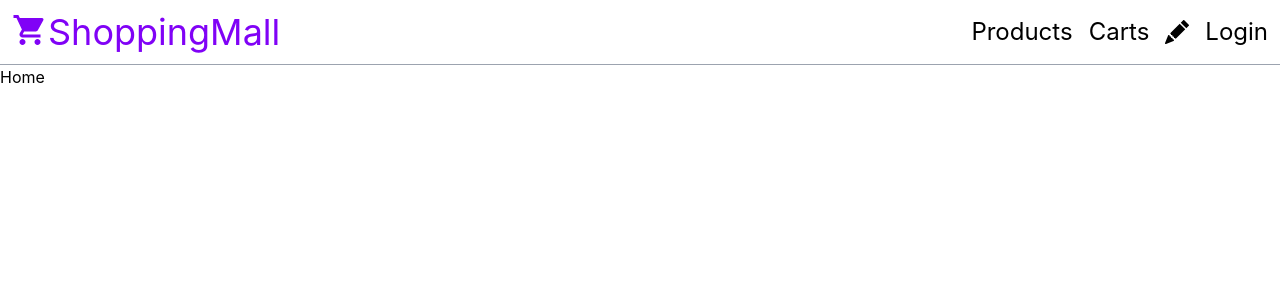
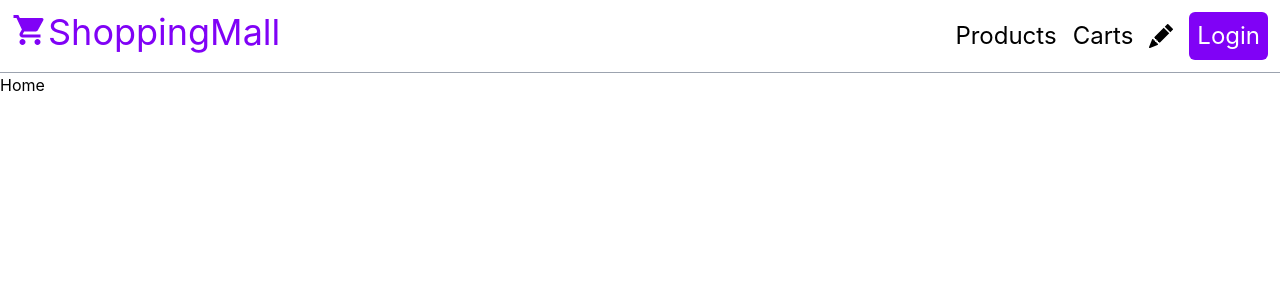
Before and after one commit to dydals3440/ShoppingMall, a React (Create React App) app: page / in a window 1280 px wide. Shown: the top 300 px of the page. Built offline with nearby package versions, Linux system fonts and the light colour scheme; no server answers.

Commit message:
style: login/logout btn

```diff
--- a/src/components/Header.jsx
+++ b/src/components/Header.jsx
@@ -24,11 +24,21 @@ export const Header = () => {
           <BsFillPencilFill />
         </Link>
         {!user ? (
-          <button onClick={login}>Login</button>
+          <button
+            className='bg-brand p-2 rounded-md text-white  ease-in duration-300 hover:scale-110'
+            onClick={login}
+          >
+            Login
+          </button>
         ) : (
           <>
             <User user={user} />
-            <button onClick={logout}>Logout</button>
+            <button
+              className='bg-brand p-2 rounded-md text-white  ease-in duration-300 hover:scale-110'
+              onClick={logout}
+            >
+              Logout
+            </button>
           </>
         )}
       </nav>
```
